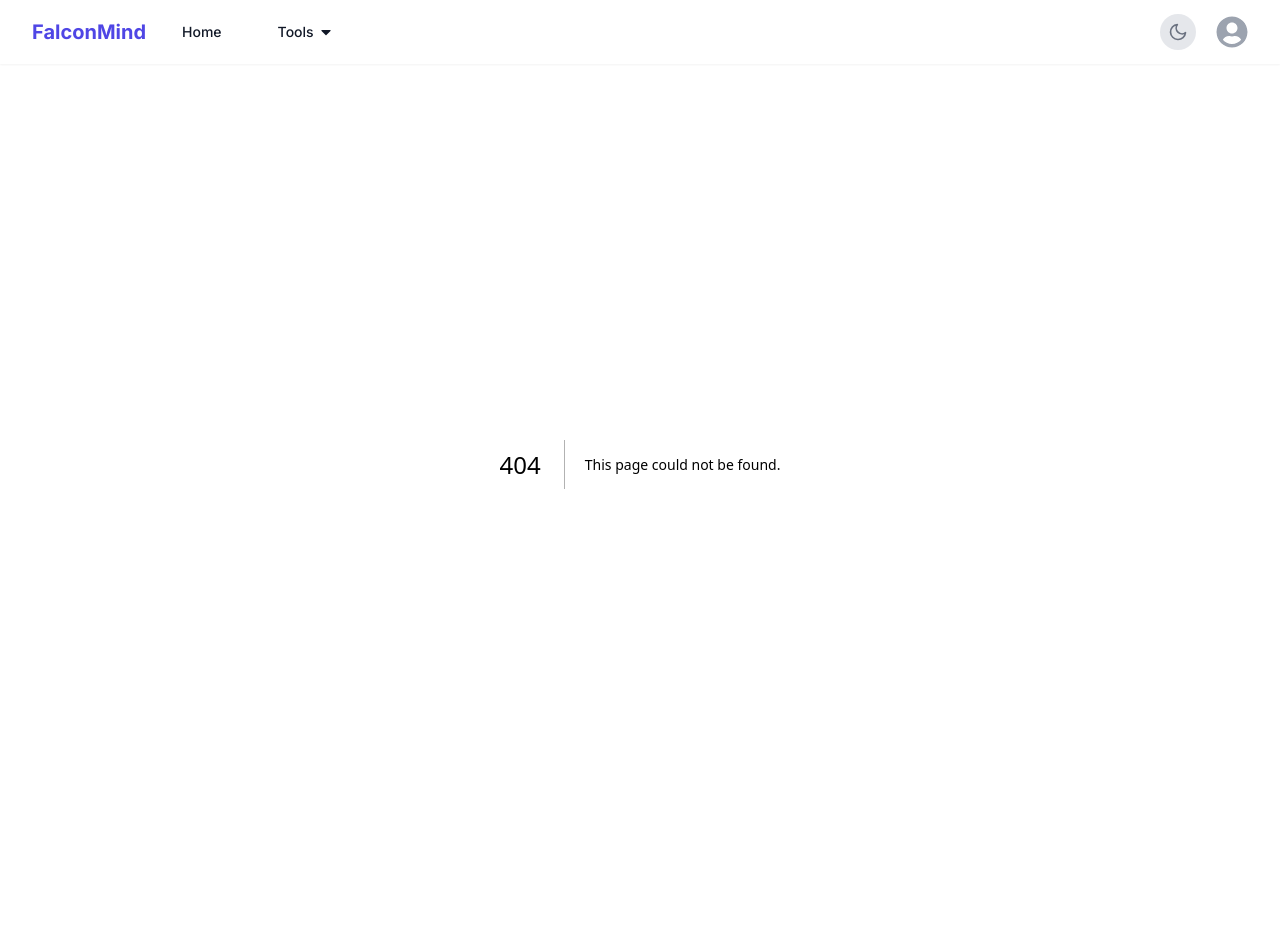
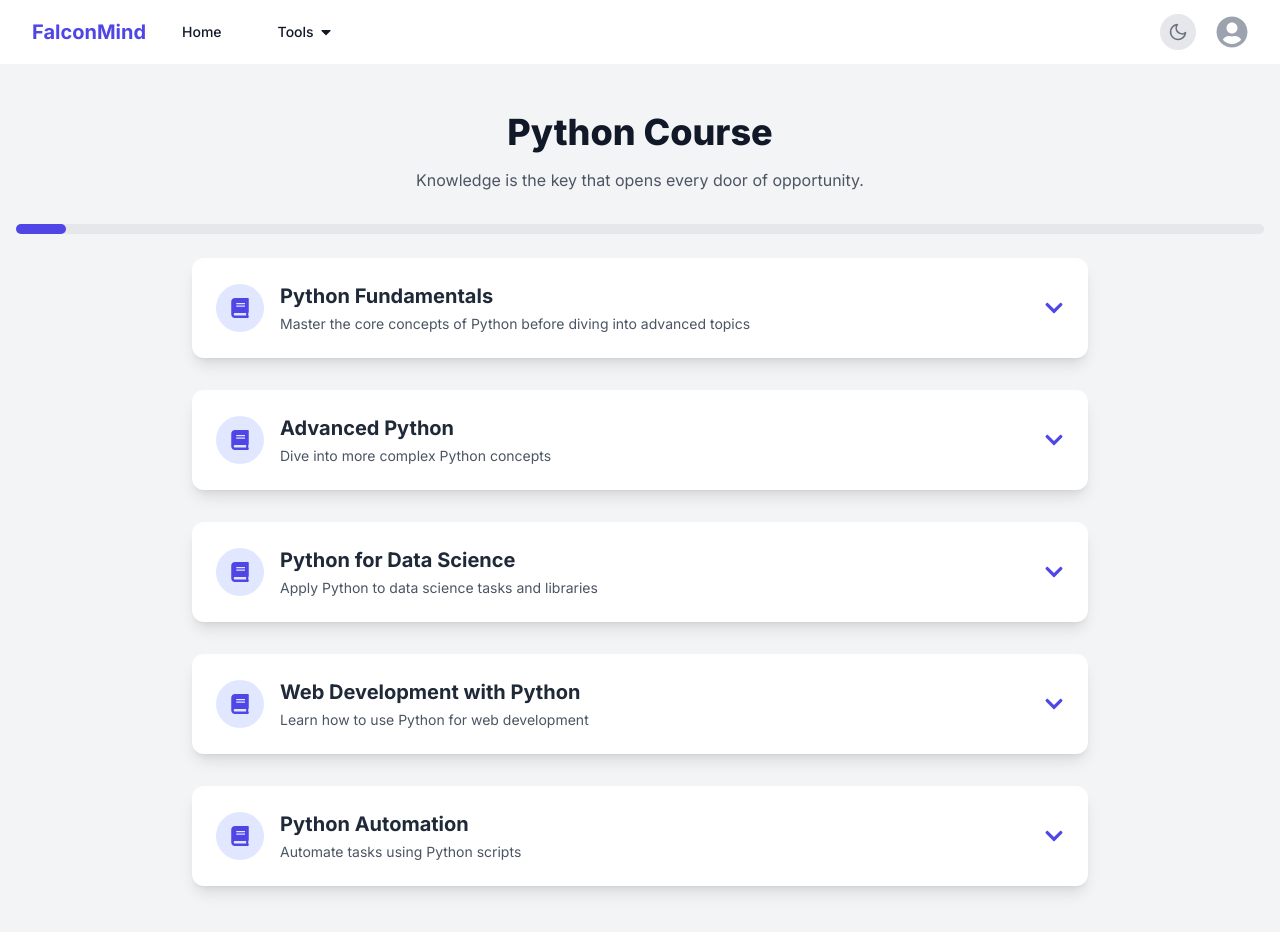
Before and after one commit to ObayM/FalconMind, a Next.js app: page /resources in a window 1280 px wide. Before the commit this address had no page. Before the commit the page ends 864 px from the top, so only its background shows below. Built offline with nearby package versions, Linux system fonts and the light colour scheme.

Commit message:
Created the Resources and Article page

```diff
--- /dev/null
+++ b/app/concept/[article]/page.jsx
@@ -0,0 +1,51 @@
+import { notFound } from 'next/navigation';
+
+const mockConcepts = {
+  'python-fundamentals-syntax-and-variables': {
+    title: 'Syntax and Variables In Python',
+    content: `Syntax and Variables in Python
+
+    Python is a high-level programming language renowned for its simplicity and readability. Understanding its syntax and variables is fundamental for anyone starting out with Python.
+
+    **Syntax in Python**
+
+    Syntax refers to the set of rules that define the combinations of symbols considered to be correctly structured programs in Python. The language’s syntax is designed to be intuitive, making it easier for beginners to learn.
+
+    Python uses indentation to define the structure of the code. Unlike many other programming languages that use braces or keywords, Python uses white space to delimit blocks of code. For example, in a function definition or a conditional statement, the body of the code is indented. This makes Python visually clear and easy to follow.
+
+    Another important aspect of Python syntax is its use of colons to indicate the beginning of an indented block. For example, after a function definition or an if statement, a colon is used before the indented code block.
+
+    **Variables in Python**
+
+    Variables are used to store data that can be referenced and manipulated throughout a program. In Python, variables are created when you assign a value to them. There is no need to declare a variable before assigning it a value, which is a feature that simplifies coding in Python.
+
+    To assign a value to a variable, you use the equals sign (\`=\`). For example, \`x = 5\` assigns the value 5 to the variable \`x\`. Variables do not need explicit type declaration because Python is dynamically typed; the type of a variable is inferred from the value assigned to it.
+
+    Python supports various types of variables, including integers, floating-point numbers, strings, and lists. Each type of variable can be used to store different kinds of data. For example, \`name = "Alice"\` assigns a string value to the variable \`name\`, while \`age = 30\` assigns an integer value to the variable \`age\`.
+
+    In summary, Python’s syntax is designed for readability and simplicity, using indentation and colons to structure code. Variables in Python are dynamically typed, allowing for flexible and intuitive coding. Understanding these basics is crucial for anyone looking to write effective Python code.`
+  },
+  'python-fundamentals-data-types': {
+    title: 'Data Types In Python',
+    content: `Python supports several data types, including integers (int), floating-point numbers (float), strings (str), and lists (list). Each type serves a different purpose: integers for whole numbers, floats for decimals, strings for text, and lists for ordered collections. Python's dynamic typing system means variables can change types as needed.`
+  },
+
+};
+
+export default function ConceptPage({ params }) {
+  const { article } = params;
+  const concept = mockConcepts[article];
+
+  if (!concept) {
+    notFound();
+  }
+
+  return (
+    <div className="container mx-auto px-4 py-12 bg-gray-100 dark:bg-gray-900 min-h-screen">
+      <h1 className="text-3xl font-bold text-gray-900 dark:text-gray-100 mb-6">{concept.title}</h1>
+      <div className="bg-white dark:bg-gray-800 rounded-xl shadow-lg p-6">
+        <p className="text-gray-700 dark:text-gray-300">{concept.content}</p>
+      </div>
+    </div>
+  );
+}
--- /dev/null
+++ b/app/resources/page.jsx
@@ -0,0 +1,158 @@
+'use client'
+import React, { useState } from 'react';
+import Link from 'next/link';
+import { FaChevronDown, FaChevronUp, FaBook } from 'react-icons/fa';
+
+const SubskillLink = ({ subskill, moduleName }) => {
+    const conceptSlug = `${moduleName.toLowerCase().replace(/\s+/g, '-')}-${subskill.name.toLowerCase().replace(/\s+/g, '-')}`;
+
+    return (
+      <Link href={`/concept/${conceptSlug}`}>
+        <div className="flex items-center p-3 rounded-md transition-all duration-300 hover:bg-indigo-100 dark:hover:bg-indigo-900 group">
+          <span className={`w-3 h-3 rounded-full mr-3 transition-colors duration-300 ${
+            subskill.completed ? 'bg-green-500' : 'bg-gray-300 dark:bg-gray-600 group-hover:bg-indigo-500'
+          }`}></span>
+          <span className="text-sm text-gray-700 dark:text-gray-300 group-hover:text-indigo-700 dark:group-hover:text-indigo-300 transition-colors duration-300">
+            {subskill.name}
+          </span>
+        </div>
+      </Link>
+    );
+  };
+
+const CourseModule = ({ module, index }) => {
+  const [isOpen, setIsOpen] = useState(false);
+  const icons = [FaBook];
+  const IconComponent = icons[index % icons.length];
+
+  return (
+    <div className="mb-8 bg-white dark:bg-gray-800 rounded-xl shadow-lg overflow-hidden transition-all duration-300 hover:shadow-xl">
+      <div
+        className="p-6 cursor-pointer"
+        onClick={() => setIsOpen(!isOpen)}
+      >
+        <div className="flex items-center justify-between">
+          <div className="flex items-center space-x-4">
+            <div className="flex-shrink-0 w-12 h-12 flex items-center justify-center bg-indigo-100 dark:bg-indigo-800 rounded-full">
+              <IconComponent className="text-indigo-600 dark:text-indigo-400 text-xl" />
+            </div>
+            <div>
+              <h2 className="text-xl font-bold text-gray-800 dark:text-gray-200">{module.name}</h2>
+              <p className="text-sm text-gray-600 dark:text-gray-400 mt-1">{module.description}</p>
+            </div>
+          </div>
+          <button
+            className="text-indigo-600 dark:text-indigo-400 hover:text-indigo-800 dark:hover:text-indigo-200 transition-colors duration-300"
+          >
+            {isOpen ? <FaChevronUp size={20} /> : <FaChevronDown size={20} />}
+          </button>
+        </div>
+      </div>
+      {isOpen && module.subskills && module.subskills.length > 0 && (
+        <div className="bg-gray-50 dark:bg-gray-900 px-6 py-4">
+          <div className="grid grid-cols-1 md:grid-cols-2 gap-2">
+            {module.subskills.map((subskill, subIndex) => (
+              <SubskillLink key={subIndex} subskill={subskill} moduleName={module.name} />
+            ))}
+          </div>
+        </div>
+      )}
+    </div>
+  );
+};
+
+const ProgressBar = ({ progress }) => (
+  <div className="w-full bg-gray-200 rounded-full h-2.5 mb-6 dark:bg-gray-700">
+    <div className="bg-indigo-600 h-2.5 rounded-full dark:bg-indigo-500" style={{ width: `${progress}%` }}></div>
+  </div>
+);
+
+const ResourcesPage = () => {
+  const courseMap = [
+    {
+      "name": "Python Fundamentals",
+      "description": "Master the core concepts of Python before diving into advanced topics",
+      "completed": false,
+      "subskills": [
+          {"name": "Syntax and Variables", "completed": true},
+          {"name": "Data Types", "completed": false},
+          {"name": "Control Flow (if, else, loops)", "completed": false},
+          {"name": "Functions", "completed": false},
+          {"name": "Modules and Packages", "completed": false}
+      ]
+  },
+  {
+      "name": "Advanced Python",
+      "description": "Dive into more complex Python concepts",
+      "completed": false,
+      "subskills": [
+          {"name": "Object-Oriented Programming", "completed": false},
+          {"name": "File Handling", "completed": false},
+          {"name": "Error Handling", "completed": false},
+          {"name": "Iterators and Generators", "completed": false},
+          {"name": "Decorators", "completed": false}
+      ]
+  },
+  {
+      "name": "Python for Data Science",
+      "description": "Apply Python to data science tasks and libraries",
+      "completed": false,
+      "subskills": [
+          {"name": "NumPy", "completed": false},
+          {"name": "Pandas", "completed": false},
+          {"name": "Matplotlib and Seaborn", "completed": false},
+          {"name": "Scikit-learn", "completed": false},
+          {"name": "Data Cleaning and Preprocessing", "completed": false}
+      ]
+  },
+  {
+      "name": "Web Development with Python",
+      "description": "Learn how to use Python for web development",
+      "completed": false,
+      "subskills": [
+          {"name": "Flask Basics", "completed": false},
+          {"name": "Django Basics", "completed": false},
+          {"name": "APIs with Flask and Django", "completed": false},
+          {"name": "Templating with Jinja2", "completed": false},
+          {"name": "Database Integration", "completed": false}
+      ]
+  },
+  {
+      "name": "Python Automation",
+      "description": "Automate tasks using Python scripts",
+      "completed": false,
+      "subskills": [
+          {"name": "Working with Files and Directories", "completed": false},
+          {"name": "Web Scraping with BeautifulSoup", "completed": false},
+          {"name": "Task Scheduling", "completed": false},
+          {"name": "Automating Emails and Reports", "completed": false},
+          {"name": "Interacting with APIs", "completed": false}
+      ]
+  }]
+
+
+  const totalSubskills = courseMap.reduce((acc, module) => acc + module.subskills.length, 0);
+  const completedSubskills = courseMap.reduce((acc, module) =>
+    acc + module.subskills.filter(subskill => subskill.completed).length, 0
+  );
+  const progress = Math.round((completedSubskills / totalSubskills) * 100);
+
+  return (
+    <div className="container mx-auto px-4 py-12 bg-gray-100 dark:bg-gray-900 min-h-[calc(100vh-64px)]">
+      <h1 className="text-4xl font-extrabold text-center text-gray-900 dark:text-gray-100 mb-4">
+        Python Course
+      </h1>
+      <p className="text-center text-gray-600 dark:text-gray-400 mb-8">
+        Knowledge is the key that opens every door of opportunity.
+      </p>
+      <ProgressBar progress={progress} />
+      <div className="max-w-4xl mx-auto space-y-8">
+        {courseMap.map((module, index) => (
+          <CourseModule key={index} module={module} index={index} />
+        ))}
+      </div>
+    </div>
+  );
+};
+
+export default ResourcesPage;
```
Also changed, not shown: app/poem-generator/page.jsx (added).
